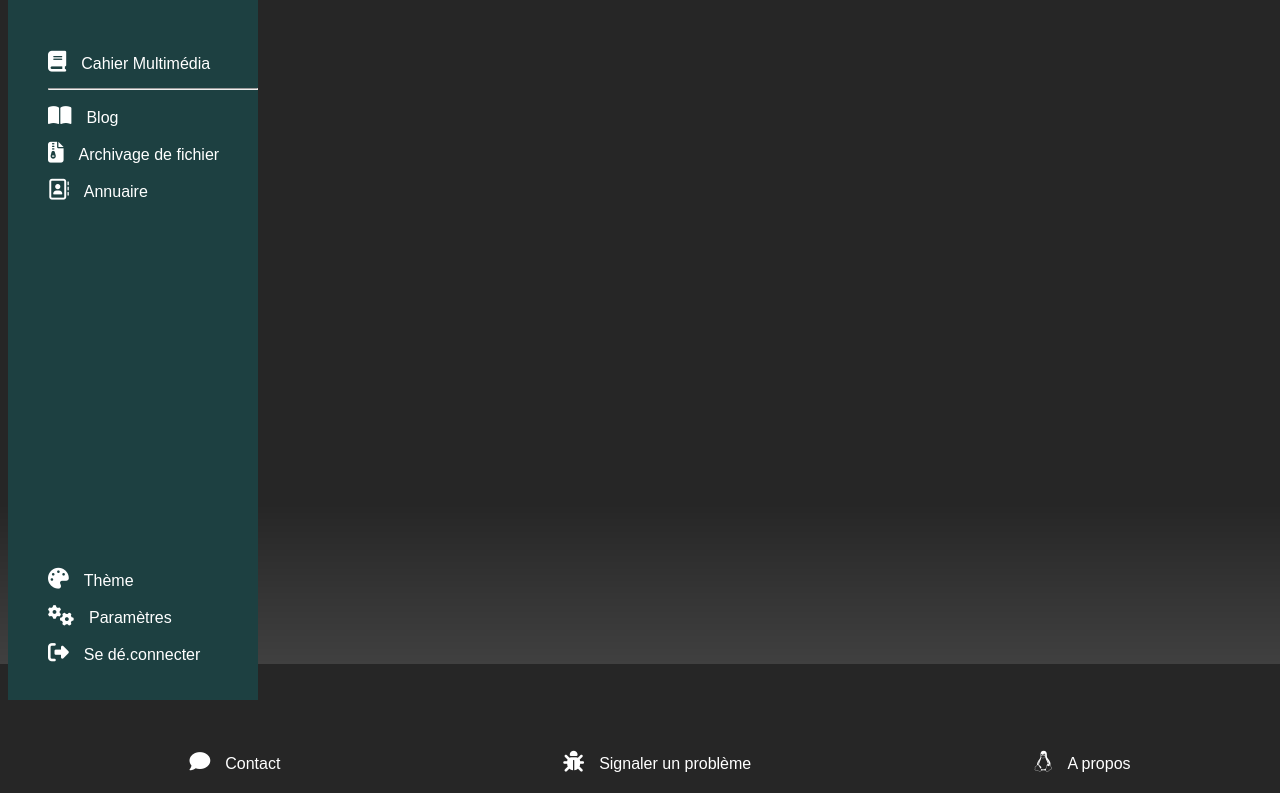
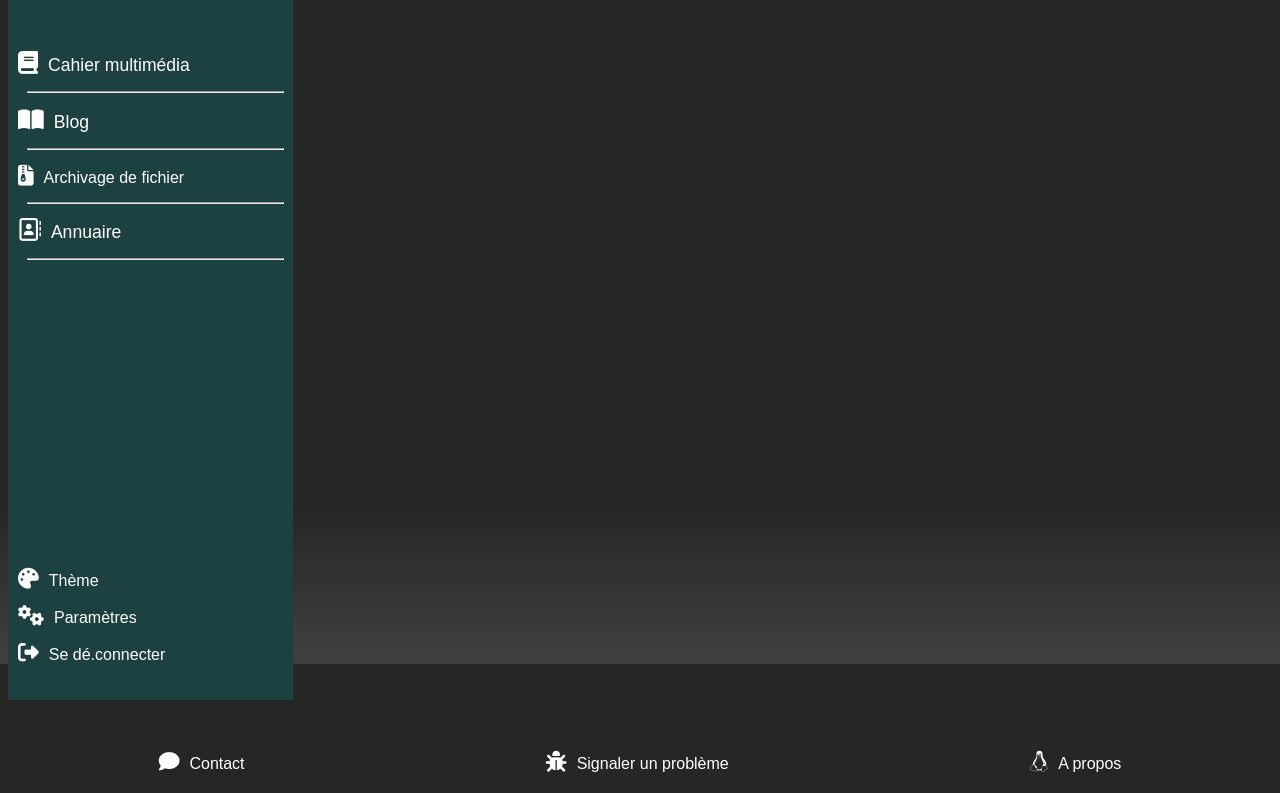
Before and after one commit to MatteoLanglois/ProjetWebL1, a PHP site: page / in a window 1280 px wide. Shown: the part 136-929 px from the top of the page. Run offline with PHP 8.4, Linux system fonts and the light colour scheme; some libraries are stand-ins or nearby versions.

Commit message:
add some transition, and change the architecture

```diff
--- a/annuaire/index.html
+++ b/Maquette/annuaire/index.html
@@ -19,9 +19,8 @@
 	<div>
 		<div class="annuaire">
 			<ul>
-				<li><i class="fas fa-user-tie icone"></i>Mickaël	Langlois   	</li>
-				<p>mickaël.langlois@gmail.com</p>
-				<p>xx.xx.xx.xx.xx</p>
+				<li><i class="fas fa-user-tie icone"></i>M. Langlois</li>
+				<li>mlanglois2@ac-nantes.fr</li>
 				<li><i class="fas fa-user-tie icone"></i>Prénom...Nom...Mail...(Téléphone)</li>
 				<li><i class="fas fa-user-tie icone"></i>Prénom...Nom...Mail...(Téléphone)</li>
 				<li><i class="fas fa-user-tie icone"></i>Prénom...Nom...Mail...(Téléphone)</li>
--- a/Maquette/index.html
+++ b/Maquette/index.html
@@ -19,11 +19,14 @@
 
     <nav>
       <ul>
-        <li><i class="fas fa-book icone"></i>Cahier Multimédia</li>
+        <li><a href="publications/cmultimedia/index.html"><i class="fas fa-book icone"></i>Cahier multimédia</a></li>
         <li><hr></li>
-        <li><i class="fas fa-book-open icone"></i>Blog</li>
+        <li><a href="publications/blog/index.html"><i class="fas fa-book-open icone"></i>Blog</a></li>
+        <li><hr></li>
         <li><i class="fas fa-file-archive icone"></i>Archivage de fichier</li>
-        <li><i class="far fa-address-book icone"></i>Annuaire</li>
+        <li><hr></li>
+        <li><a href="Annuaire/index.html"><i class="far fa-address-book icone"></i>Annuaire</a></li>
+        <li><hr></li>
       </ul>
       <ul>
         <li><i class="fas fa-palette icone"></i>Thème</li>
--- a/Maquette/style.css
+++ b/Maquette/style.css
@@ -24,13 +24,14 @@ header {
 }
 
 nav {
-  width: 250px;
+  width: 275px;
   height: 700px;
   background-color: rgb(29, 64, 65);
   display: flex;
   flex-direction: column;
   justify-content: space-between;
   text-align: left;
+  padding-left: 10px;
 }
 
 ul {
@@ -38,11 +39,17 @@ ul {
   color: white;
   padding-top: 20px;
   padding-bottom: 20px;
+  padding-left: 0px;
 }
 
 li {
   margin-top: 15px;
   margin-left: 0px;
+}
+
+hr {
+  width: 255px;
+  color: rgba(23, 23, 23, 0.62);
 }
 
 footer ul {
@@ -53,5 +60,17 @@ footer ul {
 
 .icone {
   font-size: 1.3em;
-  margin-right: 15px;
+  margin-right: 10px;
 }
+
+a {
+  color: white;
+  text-decoration: none;
+  font-size: 1.1em;
+  transition: font-size 400ms ease-in-out;
+}
+
+a:hover {
+  transform: scale(2);
+  font-size: 1.5em;
+}
```
Also changed, not shown: Maquette/annuaire/style.css (renamed from annuaire/style.css).
